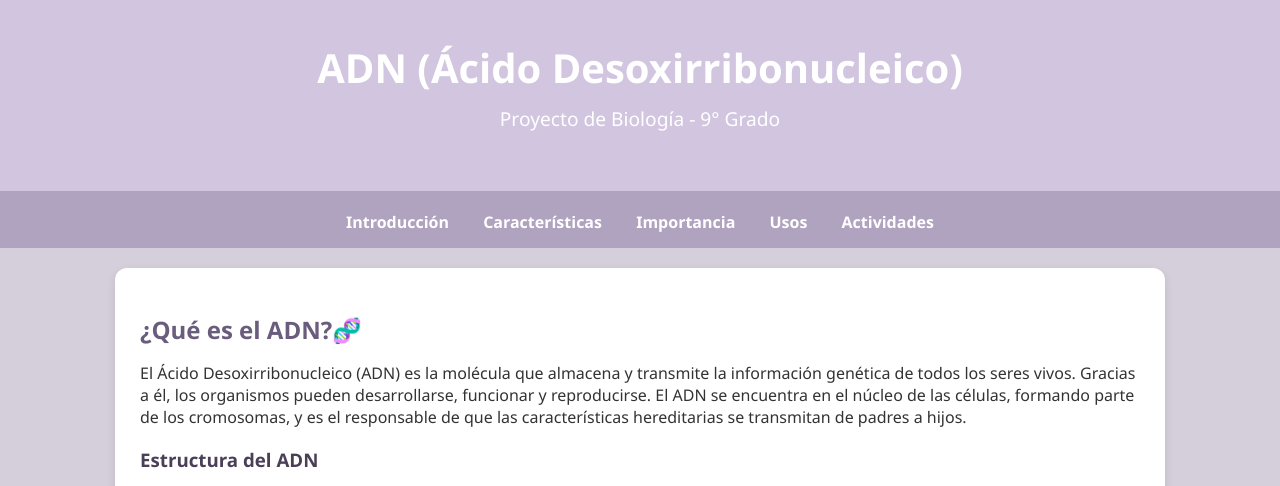
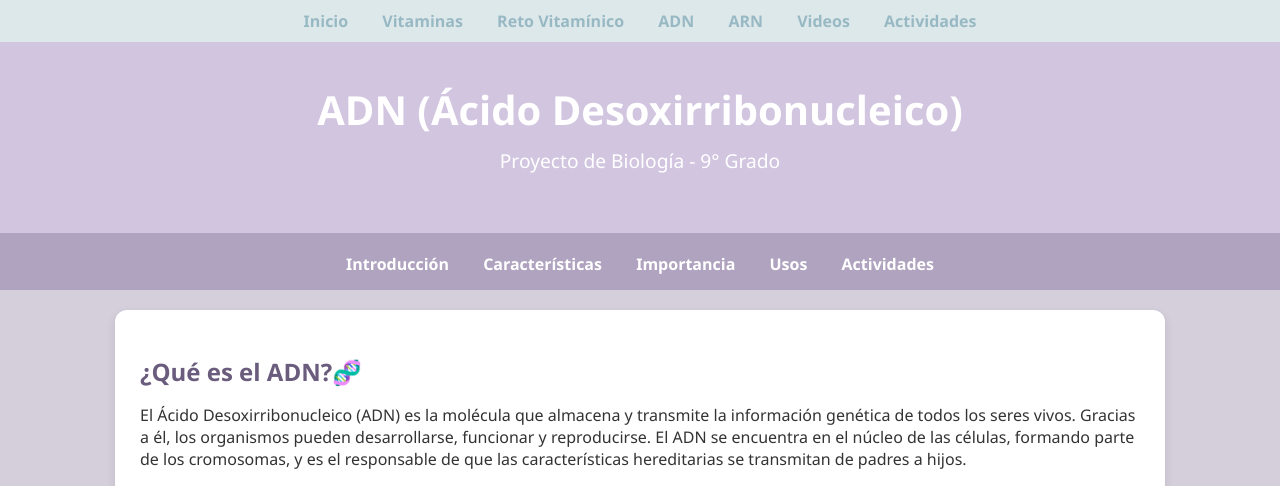
Before and after one commit to cmilaaa/BioActiva, a plain HTML site: page adn.html in a window 1280 px wide. Shown: the top 486 px of the page. Drawn offline with Linux system fonts and the light colour scheme.

Commit message:
Update adn.html

```diff
--- a/adn.html
+++ b/adn.html
@@ -12,6 +12,23 @@
       padding: 0;
       background: #D5CEDB; /* Fondo general */
       color: #333333;
+    }
+
+    /* Menú global */
+    .global-nav {
+      background: #DDE8EB;
+      padding: 10px;
+      text-align: center;
+    }
+    .global-nav a {
+      color: #98B9C3;
+      margin: 0 15px;
+      text-decoration: none;
+      font-weight: bold;
+    }
+    .global-nav a:hover {
+      text-decoration: underline;
+      color: #0077b6;
     }
 
     header {
@@ -32,8 +49,9 @@
       font-size: 1.2rem;
     }
 
+    /* Menú interno por secciones */
     nav {
-      background: #B0A3BF; /* Menú */
+      background: #B0A3BF;
       text-align: center;
       padding: 15px;
       position: sticky;
@@ -116,13 +134,24 @@
 </head>
 <body>
 
+  <!-- Menú global -->
+  <div class="global-nav">
+    <a href="index.html">Inicio</a>
+    <a href="vitaminas.html">Vitaminas</a>
+    <a href="retovitaminico.html">Reto Vitamínico</a>
+    <a href="adn.html">ADN</a>
+    <a href="arn.html">ARN</a>
+    <a href="videos.html">Videos</a>
+    <a href="actividades.html">Actividades</a>
+  </div>
+
   <!-- Encabezado principal -->
   <header>
     <h1>ADN (Ácido Desoxirribonucleico)</h1>
     <p>Proyecto de Biología - 9° Grado</p>
   </header>
 
-  <!-- Menú de navegación -->
+  <!-- Menú interno por secciones -->
   <nav>
     <a href="#introduccion">Introducción</a>
     <a href="#caracteristicas">Características</a>
```
